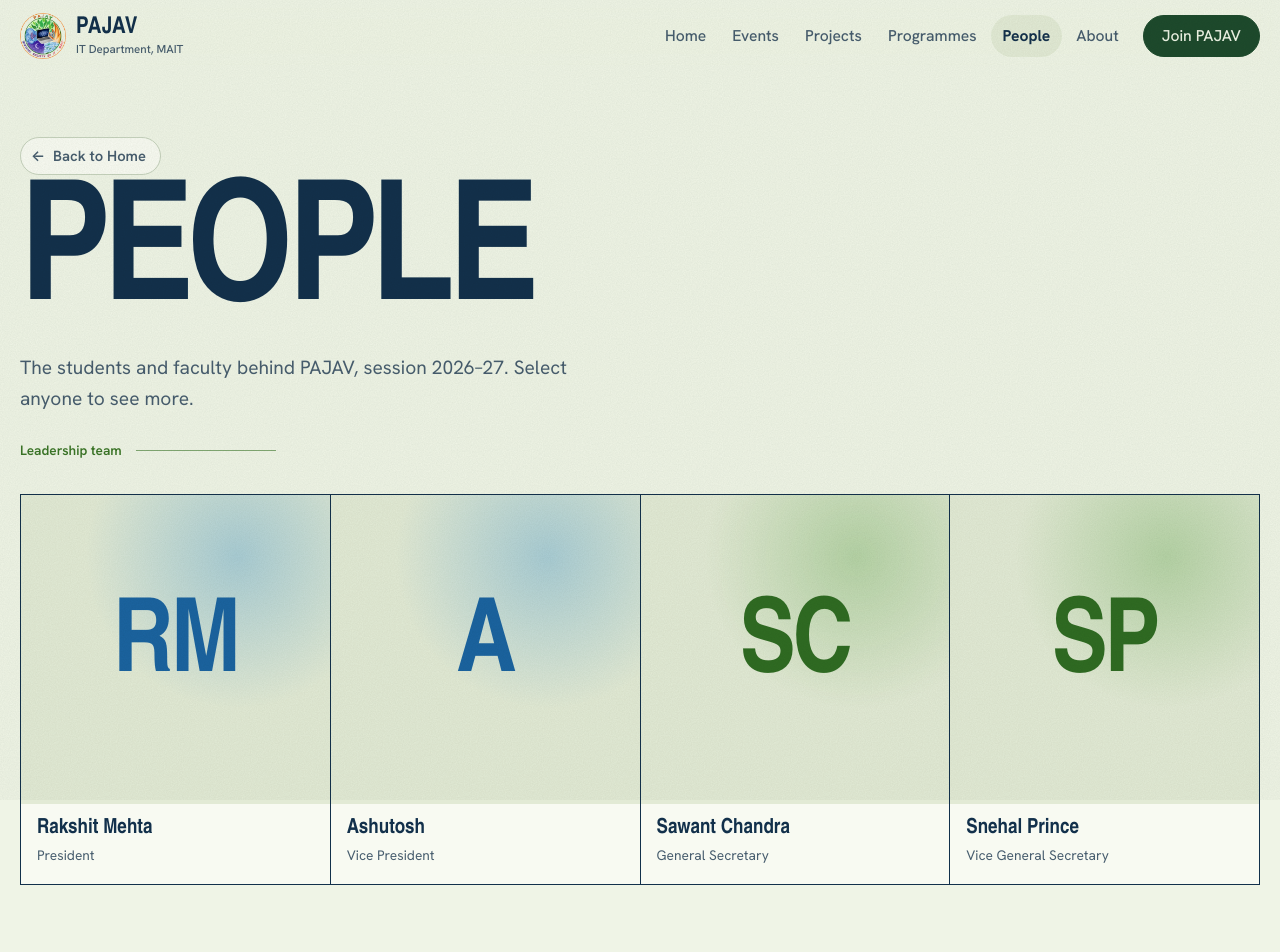
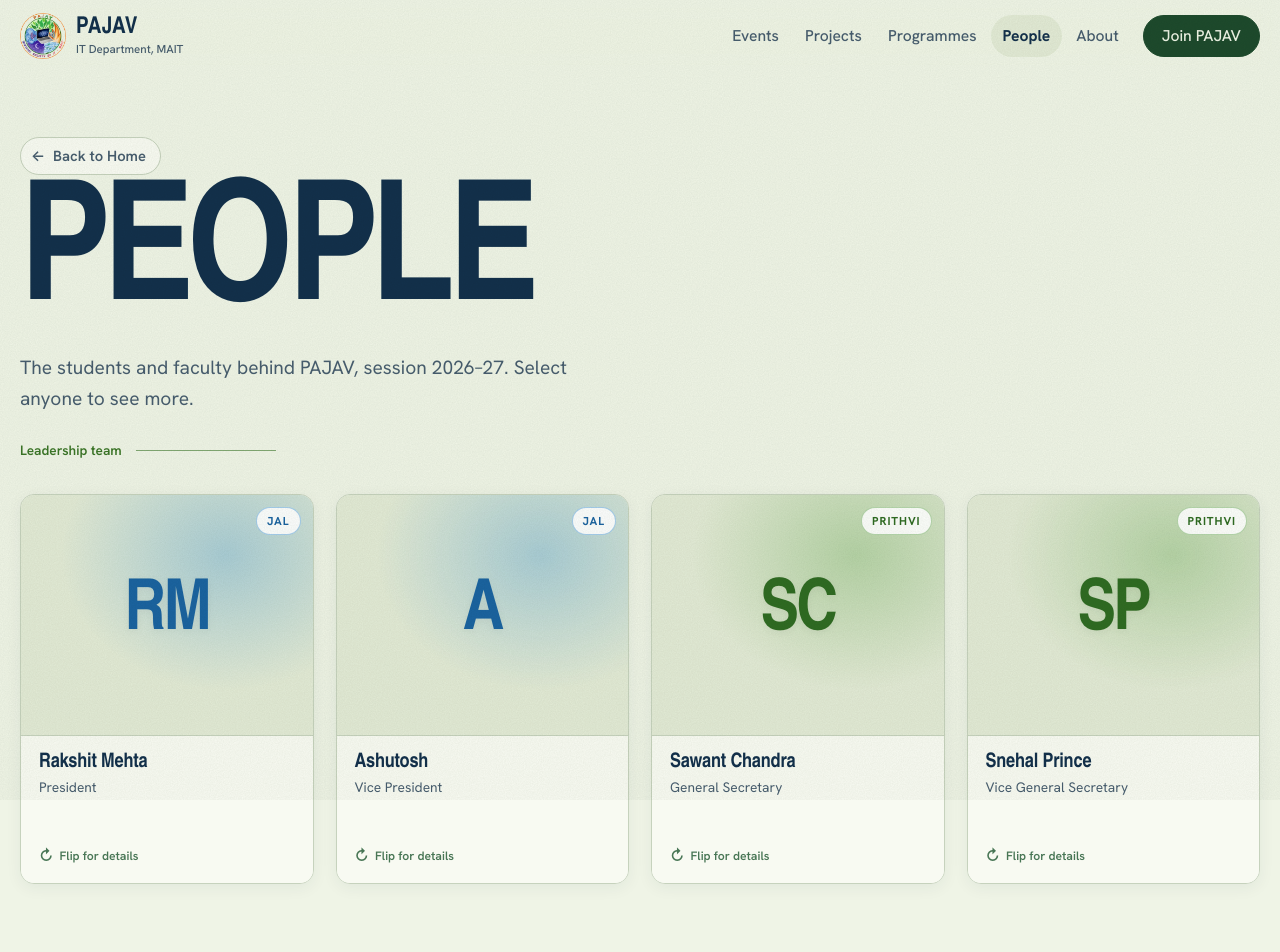
Before and after one commit to PAJAV-MAIT/PAJAV-Web, a React (Vite) app: page /people in a window 1280 px wide. Shown: the top 952 px of the page. Built offline with nearby package versions, Linux system fonts and the light colour scheme; a web font is replaced by a local one.

Commit message:
Fix people section alignment, enhance 3D card flip with details, and remove home from navbar

```diff
--- a/src/components/Navbar.jsx
+++ b/src/components/Navbar.jsx
@@ -4,7 +4,6 @@ import { CloseIcon, MenuIcon } from "./Icons";
 import { entryHref, getLiveEvent } from "../events/registry";
 
 export const navItems = [
-  { to: "/", label: "Home", end: true },
   { to: "/events", label: "Events" },
   { to: "/projects", label: "Projects" },
   { to: "/programmes", label: "Programmes" },
--- a/src/components/People.jsx
+++ b/src/components/People.jsx
@@ -1,56 +1,174 @@
 // People components.
-//   Portrait   — UW designers grid: square tile that flips on hover/focus to a
-//                second photo (`photo2`), name in bold below.
-//   LeaderCard — ABC leader card: rounded, name over the image; flips too.
-// Without photos the front shows initials and the back shows the role in
-// handwriting, so the flip still works before photos arrive.
+//   PersonCard — Interactive 3D flip card. Hovering or tapping/clicking flips
+//                the entire card to reveal member details, bio/fun facts,
+//                and social links.
+//   Portrait   — Grid item wrapper for PersonCard.
+//   LeaderCard — Card wrapper for leadership on Home page.
+import { useState } from "react";
 import { elementFor, initials } from "../lib/format";
+import { SocialIcon } from "./Icons";
 
-function Flip({ person }) {
+export function PersonCard({ person, onOpen }) {
+  const [flipped, setFlipped] = useState(false);
+  const element = elementFor(person.name);
+
+  const toggleFlip = (e) => {
+    // Prevent flip if clicking directly on a link or modal button
+    if (e.target.closest("a") || e.target.closest(".person-card__modal-btn")) return;
+    setFlipped((f) => !f);
+  };
+
+  const handleKeyDown = (e) => {
+    if (e.key === "Enter" || e.key === " ") {
+      e.preventDefault();
+      setFlipped((f) => !f);
+    }
+  };
+
+  const hasLinks = person.linkedin || person.github || person.instagram;
+
   return (
-    <span className="flip" aria-hidden="true">
-      <span className="flip__inner">
-        <span className="flip__face flip__front">
+    <div
+      className={`person-card ${flipped ? "is-flipped" : ""}`}
+      data-el={element}
+      onClick={toggleFlip}
+      onKeyDown={handleKeyDown}
+      tabIndex={0}
+      role="button"
+      aria-pressed={flipped}
+      aria-label={`${person.name}, ${person.role}. Click to flip card.`}
+    >
+      <div className="person-card__inner">
+        {/* FRONT FACE */}
+        <div className="person-card__face person-card__front">
+          <div className="person-card__visual">
             {person.photo ? (
-            <img src={person.photo} alt="" loading="lazy" />
+              <img src={person.photo} alt={person.name} loading="lazy" />
             ) : (
-            <span className="flip__initials">{initials(person.name)}</span>
+              <span className="person-card__initials">{initials(person.name)}</span>
             )}
+            <span className="person-card__tag" data-el={element}>
+              {element}
             </span>
-        <span className="flip__face flip__back">
-          {person.photo2 ? (
-            <img src={person.photo2} alt="" loading="lazy" />
+          </div>
+
+          <div className="person-card__cap">
+            <div>
+              <h3 className="person-card__name">{person.name}</h3>
+              <p className="person-card__role">{person.role}</p>
+            </div>
+            <div className="person-card__hint">
+              <span className="person-card__hint-icon" aria-hidden="true">
+                ↻
+              </span>
+              <span>Flip for details</span>
+            </div>
+          </div>
+        </div>
+
+        {/* BACK FACE */}
+        <div className="person-card__face person-card__back">
+          <div className="person-card__back-top">
+            <span className="person-card__tag" data-el={element}>
+              {element}
+            </span>
+            <h4 className="person-card__back-name">{person.name}</h4>
+            <p className="person-card__back-role">{person.role}</p>
+          </div>
+
+          <div className="person-card__back-content">
+            {person.bio ? (
+              <p className="person-card__bio">{person.bio}</p>
+            ) : person.funFact ? (
+              <div className="person-card__fact-box">
+                <span className="person-card__fact-label">Fun Fact</span>
+                <p className="person-card__fact-text">“{person.funFact}”</p>
+              </div>
             ) : (
-            <span className="flip__note">{person.funFact || person.role}</span>
+              <div className="person-card__note">
+                <p>
+                  {person.team
+                    ? `${person.team} Team contributor at Society PAJAV.`
+                    : person.role.includes("Convenor") || person.role.includes("Head")
+                    ? "Guiding Society PAJAV and mentoring students in Department of Information Technology, MAIT."
+                    : "Leading student initiatives, competitions, and technical workshops across MAIT."}
+                </p>
+                <span className="person-card__dept">IT Department · MAIT</span>
+              </div>
             )}
+
+            {person.year && <p className="person-card__year">{person.year}</p>}
+
+            {hasLinks && (
+              <div className="person-card__socials" onClick={(e) => e.stopPropagation()}>
+                {person.linkedin && (
+                  <a
+                    href={person.linkedin}
+                    target="_blank"
+                    rel="noreferrer"
+                    aria-label="LinkedIn"
+                    className="person-card__social-link"
+                  >
+                    <SocialIcon name="linkedin" />
+                  </a>
+                )}
+                {person.github && (
+                  <a
+                    href={person.github}
+                    target="_blank"
+                    rel="noreferrer"
+                    aria-label="GitHub"
+                    className="person-card__social-link"
+                  >
+                    <SocialIcon name="github" />
+                  </a>
+                )}
+                {person.instagram && (
+                  <a
+                    href={person.instagram}
+                    target="_blank"
+                    rel="noreferrer"
+                    aria-label="Instagram"
+                    className="person-card__social-link"
+                  >
+                    <SocialIcon name="instagram" />
+                  </a>
+                )}
+              </div>
+            )}
+          </div>
+
+          <div className="person-card__back-foot">
+            {onOpen && (person.bio || hasLinks) && (
+              <button
+                type="button"
+                className="person-card__modal-btn"
+                onClick={(e) => {
+                  e.stopPropagation();
+                  onOpen(person);
+                }}
+              >
+                Full Profile
+              </button>
+            )}
+            <span className="person-card__flip-back">
+              <span aria-hidden="true">⟲</span> Tap or click to flip back
             </span>
-      </span>
-    </span>
+          </div>
+        </div>
+      </div>
+    </div>
   );
 }
 
 export function Portrait({ person, onOpen }) {
   return (
-    <li className="portrait">
-      <button type="button" onClick={() => onOpen(person)} data-el={elementFor(person.name)}>
-        <Flip person={person} />
-        <span className="portrait__cap">
-          <span className="portrait__name">{person.name}</span>
-          <span className="portrait__role">{person.role}</span>
-        </span>
-      </button>
+    <li className="person-grid-item">
+      <PersonCard person={person} onOpen={onOpen} />
     </li>
   );
 }
 
 export function LeaderCard({ person, onOpen }) {
-  return (
-    <button type="button" className="leader" data-el={elementFor(person.name)} onClick={() => onOpen(person)}>
-      <Flip person={person} />
-      <span className="leader__cap">
-        <span className="leader__name">{person.name}</span>
-        <span className="leader__role">{person.role}</span>
-      </span>
-    </button>
-  );
+  return <PersonCard person={person} onOpen={onOpen} />;
 }
--- a/src/index.css
+++ b/src/index.css
@@ -1764,6 +1764,11 @@ svg.i {
   gap: 16px;
 }
 
+.leaders li {
+  display: flex;
+  width: 100%;
+}
+
 .leader {
   position: relative;
   border-radius: var(--r);
@@ -1806,81 +1811,44 @@ svg.i {
   }
 }
 
-/* ─────────────────────────────────── UW portrait grid (people) ── */
-
-.portraits {
+/* ─────────────────────────────────── People Grid ── */
+
+.people-grid {
   list-style: none;
   display: grid;
+  gap: 22px;
+  margin-top: 18px;
+  padding: 0;
+}
+
+.people-grid--4 {
   grid-template-columns: repeat(4, minmax(0, 1fr));
-  gap: 0;
-  border-top: 1px solid var(--navy);
-  border-left: 1px solid var(--navy);
-}
-
-.portrait {
-  display: flex;
-  border-right: 1px solid var(--navy);
-  border-bottom: 1px solid var(--navy);
-}
-
-.portrait button {
-  display: block;
+}
+
+.people-grid--3 {
+  grid-template-columns: repeat(3, minmax(0, 1fr));
+}
+
+@media (max-width: 1040px) {
+  .people-grid--4,
+  .people-grid--3 {
+    grid-template-columns: repeat(2, minmax(0, 1fr));
+    gap: 18px;
+  }
+}
+
+@media (max-width: 600px) {
+  .people-grid--4,
+  .people-grid--3 {
+    grid-template-columns: 1fr;
+    gap: 16px;
+  }
+}
+
+.person-grid-item {
+  display: flex;
+  list-style: none;
   width: 100%;
-  height: 100%;
-  padding: 0;
-  border: 0;
-  background: var(--card);
-  text-align: left;
-  cursor: pointer;
-}
-
-.portrait__cap {
-  display: block;
-  height: 100%;
-  padding: 14px 16px 18px;
-  transition: background-color 0.2s, color 0.2s;
-}
-
-.portrait__name {
-  display: block;
-  font-family: var(--font-display);
-  font-weight: 800;
-  font-variation-settings: "wdth" 112;
-  font-size: 1.3rem;
-  line-height: 1.1;
-}
-
-.portrait__role {
-  display: block;
-  margin-top: 4px;
-  font-size: 0.86rem;
-  color: var(--navy-2);
-}
-
-.portrait button:hover .portrait__cap,
-.portrait button:focus-visible .portrait__cap {
-  background: var(--navy);
-  color: var(--on-dark);
-}
-
-.portrait button:hover .portrait__role,
-.portrait button:focus-visible .portrait__role {
-  color: var(--on-dark-2);
-}
-
-@media (max-width: 1000px) {
-  .portraits {
-    grid-template-columns: repeat(3, minmax(0, 1fr));
-  }
-}
-
-@media (max-width: 640px) {
-  .portraits {
-    grid-template-columns: repeat(2, minmax(0, 1fr));
-  }
-  .portrait__name {
-    font-size: 1.05rem;
-  }
 }
 
 .soon {
@@ -1903,107 +1871,316 @@ svg.i {
   }
 }
 
-/* ───────────────────────── UW second-photo flip (people) ── */
-
-.flip {
-  display: block;
+/* ───────────────────────── 3D Flip Card (People) ── */
+
+.person-card {
   position: relative;
-  aspect-ratio: 1 / 1;
-  perspective: 1000px;
-}
-
-.leader .flip {
+  width: 100%;
+  height: 390px;
+  perspective: 1200px;
+  cursor: pointer;
+  outline: none;
+  background: transparent;
+  user-select: none;
+}
+
+.person-card__inner {
+  position: relative;
+  width: 100%;
+  height: 100%;
+  transform-style: preserve-3d;
+  transition: transform 0.65s cubic-bezier(0.34, 1.56, 0.64, 1);
+  border-radius: var(--r);
+}
+
+/* Flip on hover, keyboard focus, or clicked state */
+.person-card:hover .person-card__inner,
+.person-card:focus-visible .person-card__inner,
+.person-card.is-flipped .person-card__inner {
+  transform: rotateY(180deg);
+}
+
+.person-card__face {
   position: absolute;
   inset: 0;
-  aspect-ratio: auto;
-}
-
-.flip__inner {
-  position: absolute;
-  inset: 0;
-  display: block;
-  transform-style: preserve-3d;
-  transition: transform 0.6s var(--ease);
-}
-
-.portrait button:hover .flip__inner,
-.portrait button:focus-visible .flip__inner,
-.leader:hover .flip__inner,
-.leader:focus-visible .flip__inner {
-  transform: rotateY(180deg);
-}
-
-.flip__face {
-  position: absolute;
-  inset: 0;
+  width: 100%;
+  height: 100%;
+  border-radius: var(--r);
+  backface-visibility: hidden;
+  -webkit-backface-visibility: hidden;
+  overflow: hidden;
+  border: 1px solid var(--rule);
+  box-shadow: 0 4px 16px rgba(18, 48, 75, 0.06);
+  display: flex;
+  flex-direction: column;
+}
+
+/* ── FRONT FACE ── */
+.person-card__front {
+  background: var(--card);
+}
+
+.person-card__visual {
+  position: relative;
+  height: 240px;
+  width: 100%;
+  background:
+    radial-gradient(75% 75% at 70% 25%, color-mix(in srgb, var(--c) 30%, transparent), transparent 75%),
+    var(--mint-2);
   display: grid;
   place-items: center;
   overflow: hidden;
-  backface-visibility: hidden;
-  -webkit-backface-visibility: hidden;
-}
-
-.flip__face img {
+}
+
+.person-card__visual img {
   width: 100%;
   height: 100%;
   object-fit: cover;
-}
-
-/* UW: black-and-white portrait on the front, colour on the back */
-.flip__front img {
-  filter: grayscale(1) contrast(1.05);
-}
-
-.flip__back {
-  transform: rotateY(180deg);
-  background: var(--c-ink);
-}
-
-.flip__front {
-  background:
-    radial-gradient(70% 70% at 70% 20%, color-mix(in srgb, var(--c) 30%, transparent), transparent 70%),
-    var(--mint-2);
-}
-
-.flip__initials {
+  filter: grayscale(0.2);
+  transition: transform 0.4s ease;
+}
+
+.person-card:hover .person-card__visual img {
+  transform: scale(1.04);
+}
+
+.person-card__initials {
   font-family: var(--font-display);
   font-weight: 900;
   font-variation-settings: "wdth" 125;
-  font-size: clamp(3rem, 8vw, 6.5rem);
-  letter-spacing: -0.03em;
+  font-size: clamp(3.2rem, 5.5vw, 5rem);
+  letter-spacing: -0.04em;
   color: var(--c-ink);
-}
-
-.flip__note {
-  padding: 12%;
+  text-shadow: 0 2px 8px rgba(0, 0, 0, 0.05);
+}
+
+.person-card__tag {
+  position: absolute;
+  top: 12px;
+  right: 12px;
+  font-size: 0.72rem;
+  font-weight: 700;
+  text-transform: uppercase;
+  letter-spacing: 0.08em;
+  padding: 4px 10px;
+  border-radius: 999px;
+  background: rgba(255, 255, 255, 0.92);
+  color: var(--c-ink);
+  border: 1px solid color-mix(in srgb, var(--c) 40%, transparent);
+  backdrop-filter: blur(4px);
+}
+
+.person-card__cap {
+  flex: 1;
+  padding: 16px 18px 14px;
+  display: flex;
+  flex-direction: column;
+  justify-content: space-between;
+  background: var(--card);
+  border-top: 1px solid var(--rule);
+}
+
+.person-card__name {
+  font-family: var(--font-display);
+  font-weight: 800;
+  font-variation-settings: "wdth" 112;
+  font-size: 1.25rem;
+  line-height: 1.15;
+  color: var(--navy);
+  margin: 0;
+}
+
+.person-card__role {
+  margin-top: 4px;
+  font-size: 0.86rem;
+  color: var(--navy-2);
+  line-height: 1.3;
+}
+
+.person-card__hint {
+  display: inline-flex;
+  align-items: center;
+  gap: 6px;
+  font-size: 0.76rem;
+  font-weight: 600;
+  color: var(--forest-2);
+  margin-top: 8px;
+  opacity: 0.85;
+}
+
+.person-card__hint-icon {
+  font-size: 0.95rem;
+  transition: transform 0.4s ease;
+}
+
+.person-card:hover .person-card__hint-icon {
+  transform: rotate(180deg);
+}
+
+/* ── BACK FACE ── */
+.person-card__back {
+  background: linear-gradient(165deg, var(--deep) 0%, var(--deep-2) 100%);
+  color: var(--on-dark);
+  transform: rotateY(180deg);
+  border-color: color-mix(in srgb, var(--c) 45%, var(--deep));
+  padding: 22px 20px 18px;
+  justify-content: space-between;
+}
+
+.person-card__back-top {
+  position: relative;
+  padding-bottom: 12px;
+  border-bottom: 1px solid rgba(255, 255, 255, 0.12);
+}
+
+.person-card__back-top .person-card__tag {
+  top: 0;
+  right: 0;
+  background: rgba(255, 255, 255, 0.15);
+  color: #fff;
+  border-color: rgba(255, 255, 255, 0.25);
+}
+
+.person-card__back-name {
+  font-family: var(--font-display);
+  font-weight: 800;
+  font-size: 1.25rem;
+  color: #fff;
+  margin: 0;
+  line-height: 1.15;
+  padding-right: 70px;
+}
+
+.person-card__back-role {
+  font-size: 0.85rem;
+  color: var(--lime);
+  margin-top: 4px;
+  font-weight: 600;
+}
+
+.person-card__back-content {
+  flex: 1;
+  display: flex;
+  flex-direction: column;
+  justify-content: center;
+  gap: 10px;
+  padding-block: 10px;
+}
+
+.person-card__fact-box {
+  background: rgba(255, 255, 255, 0.08);
+  border-radius: var(--r-sm);
+  padding: 12px 14px;
+  border-left: 3px solid var(--c);
+}
+
+.person-card__fact-label {
+  display: block;
+  font-size: 0.72rem;
+  text-transform: uppercase;
+  letter-spacing: 0.08em;
+  color: var(--lime);
+  font-weight: 700;
+  margin-bottom: 4px;
+}
+
+.person-card__fact-text {
   font-family: var(--font-hand);
+  font-size: 1.4rem;
+  line-height: 1.15;
+  color: #fff;
+  margin: 0;
+}
+
+.person-card__note p {
+  font-size: 0.9rem;
+  line-height: 1.42;
+  color: var(--on-dark);
+  margin: 0;
+}
+
+.person-card__dept {
+  display: block;
+  font-size: 0.76rem;
+  color: var(--on-dark-2);
+  margin-top: 8px;
   font-weight: 600;
-  font-size: clamp(1.5rem, 2.6vw, 2.2rem);
-  line-height: 1.05;
-  text-align: center;
+  letter-spacing: 0.03em;
+}
+
+.person-card__bio {
+  font-size: 0.9rem;
+  line-height: 1.42;
+  color: var(--on-dark);
+  margin: 0;
+}
+
+.person-card__year {
+  font-size: 0.8rem;
+  color: var(--lime);
+  font-weight: 600;
+  margin: 0;
+}
+
+.person-card__socials {
+  display: flex;
+  gap: 10px;
+  margin-top: 6px;
+}
+
+.person-card__social-link {
+  display: inline-grid;
+  place-items: center;
+  width: 32px;
+  height: 32px;
+  border-radius: 50%;
+  background: rgba(255, 255, 255, 0.12);
   color: #fff;
-  rotate: -4deg;
-}
-
-/* ABC leader card: rounded, saturated front */
-.leader .flip__front {
-  background:
-    radial-gradient(80% 60% at 30% 20%, color-mix(in srgb, white 25%, transparent), transparent 70%),
-    var(--c-ink);
-}
-
-.leader .flip__initials {
-  color: color-mix(in srgb, white 88%, transparent);
-  font-size: clamp(3rem, 7vw, 5.5rem);
-  margin-bottom: 18%;
-}
-
-.leader .flip__note {
-  margin-bottom: 22%;
-}
-
-.leader__cap {
-  z-index: 2;
+  transition: all 0.2s ease;
+  text-decoration: none;
+}
+
+.person-card__social-link:hover {
+  background: var(--c);
+  color: #fff;
+  transform: translateY(-2px);
+}
+
+.person-card__social-link svg {
+  width: 16px;
+  height: 16px;
+}
+
+.person-card__back-foot {
+  padding-top: 10px;
+  border-top: 1px solid rgba(255, 255, 255, 0.12);
+  display: flex;
+  align-items: center;
+  justify-content: space-between;
+}
+
+.person-card__flip-back {
+  font-size: 0.74rem;
+  color: var(--on-dark-2);
+  display: inline-flex;
+  align-items: center;
+  gap: 5px;
+}
+
+.person-card__modal-btn {
+  background: rgba(255, 255, 255, 0.12);
+  border: 1px solid rgba(255, 255, 255, 0.2);
+  color: #fff;
+  font-size: 0.76rem;
+  font-weight: 600;
+  padding: 4px 12px;
+  border-radius: 999px;
+  cursor: pointer;
+  transition: background 0.15s ease;
+}
+
+.person-card__modal-btn:hover {
+  background: rgba(255, 255, 255, 0.25);
 }
 
 /* ───────────────────────────────────────────── UW credits ── */
--- a/src/pages/People.jsx
+++ b/src/pages/People.jsx
@@ -31,7 +31,7 @@ export default function People() {
           <h2 id="lead-title" className="sr-only">
             Leadership team
           </h2>
-          <ul className="portraits">
+          <ul className="people-grid people-grid--4">
             {leadership.map((p) => (
               <Portrait key={p.name} person={p} onOpen={setPerson} />
             ))}
@@ -45,7 +45,7 @@ export default function People() {
           <h2 id="fac-title" className="sr-only">
             Faculty coordinators
           </h2>
-          <ul className="portraits">
+          <ul className="people-grid people-grid--3">
             {faculty.map((p) => (
               <Portrait key={p.name} person={p} onOpen={setPerson} />
             ))}
@@ -65,7 +65,7 @@ export default function People() {
                 <h3 className="split__title" style={{ marginBottom: 16 }}>
                   {t.team}
                 </h3>
-                <ul className="portraits">
+                <ul className="people-grid">
                   {t.members.map((m) => (
                     <Portrait key={m.name} person={{ ...m, team: t.team }} onOpen={setPerson} />
                   ))}
```
Lines whose indentation alone changed are shown as unchanged.
